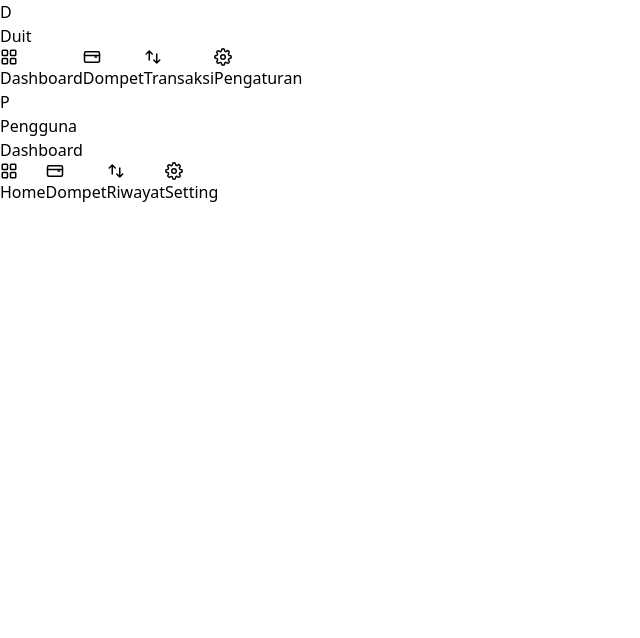
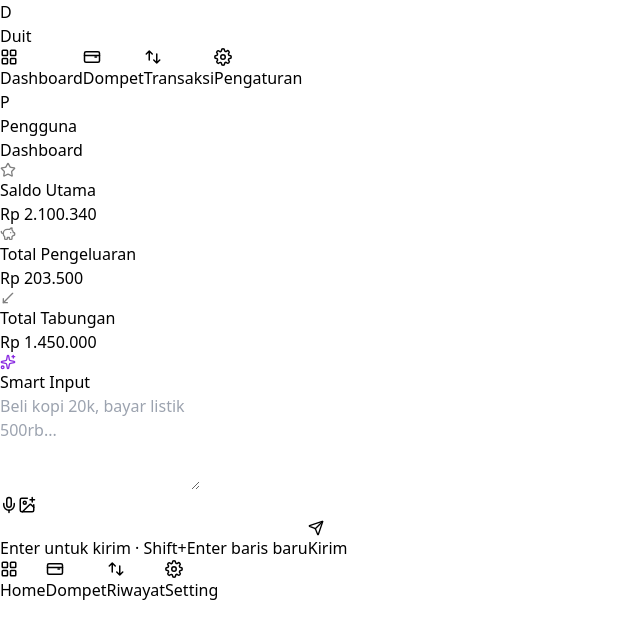
Before and after one commit to ramaaryasuta/fe-money-management, a React (Vite) app: page / in a window 1280 px wide. Shown: the top 638 px of the page, without its empty margins (0-640 px from the left). Built offline with nearby package versions, Linux system fonts and the light colour scheme.

Commit message:
feat : add dashboard component and lucide icon

```diff
--- a/package.json
+++ b/package.json
@@ -10,6 +10,7 @@
     "preview": "vite preview"
   },
   "dependencies": {
+    "lucide-react": "^1.9.0",
     "react": "^19.2.5",
     "react-dom": "^19.2.5",
     "react-router-dom": "^7.14.2"
--- a/src/components/Card/SavingCard.tsx
+++ b/src/components/Card/SavingCard.tsx
@@ -1,5 +1,6 @@
 import { formatRupiah } from "../../utils/formatting";
 import { badgeStyles } from "../../utils/ui_helper";
+import { PiggyBank } from "lucide-react";
 
 export interface SavingCardProps {
     name: string;
@@ -25,8 +26,8 @@ const SavingCard = ({
             {/* Header */}
             <div className="flex items-center justify-between mb-4">
                 <div className="flex items-center gap-2.5">
-                    <div className="w-9 h-9 rounded-xl bg-orange-50 flex items-center justify-center flex-shrink-0">
-                        {icon}
+                    <div className="w-9 h-9 rounded-xl bg-blue-50 flex items-center justify-center flex-shrink-0">
+                        {icon ?? <PiggyBank size={16} color={`${badgeColor}`} />}
                     </div>
                     <span className="text-sm font-semibold text-gray-800">{name}</span>
                 </div>
--- /dev/null
+++ b/src/components/Card/WalletBaseCard.tsx
@@ -0,0 +1,33 @@
+import { formatRupiah } from "../../utils/formatting";
+import { Star } from "lucide-react"
+
+export interface WalletBaseProps {
+    title: string;
+    value: number;
+    icon?: React.ReactNode;
+}
+
+const WalletBaseCard = ({
+    title,
+    value,
+    icon,
+}: WalletBaseProps) => {
+    return (
+        <div className="bg-white rounded-lg border border-gray-200 p-4 w-full">
+            {/* Header */}
+            <div className="flex mb-2">
+                <div className="flex items-center gap-2.5">
+                    {icon ?? <Star size={16} color="gray" />}
+                    <span className="text-sm font-normal text-gray-400">{title}</span>
+                </div>
+            </div>
+
+            {/* Balance Value */}
+            <p className="text-xl font-semibold text-gray-900 whitespace-nowrap overflow-hidden text-ellipsis">
+                {formatRupiah(value)}
+            </p>
+        </div>
+    )
+}
+
+export default WalletBaseCard
--- /dev/null
+++ b/src/components/Field/SmartInputField.tsx
@@ -0,0 +1,147 @@
+import { useState, useRef, useEffect, type KeyboardEvent } from "react";
+
+import { Mic, MicOff, ImagePlus, Send, Sparkles } from "lucide-react";
+
+// ─── Types ────────────────────────────────────────────────────────────────────
+
+export interface SmartInputProps {
+    onSubmit: (value: string) => void;
+    placeholder?: string;
+    isLoading?: boolean;
+}
+
+// ─── Component ────────────────────────────────────────────────────────────────
+
+export default function SmartInputField({
+    onSubmit,
+    placeholder = "Beli kopi 20k, bayar listrik 500rb...",
+    isLoading = false,
+}: SmartInputProps) {
+    const [value, setValue] = useState("");
+    const [isListening, setIsListening] = useState(false);
+    const textareaRef = useRef<HTMLTextAreaElement>(null);
+    const recognitionRef = useRef<SpeechRecognitionEvent | null>(null);
+
+    // Auto-resize textarea
+    useEffect(() => {
+        const textarea = textareaRef.current;
+        if (!textarea) return;
+        textarea.style.height = "auto";
+        textarea.style.height = `${textarea.scrollHeight}px`;
+    }, [value]);
+
+    // Speech recognition setup
+    const toggleMic = () => {
+        if (isListening) {
+            recognitionRef.current?.stopPropagation();
+            setIsListening(false);
+            return;
+        }
+
+        const SpeechRecognition =
+            (window as any).SpeechRecognition || (window as any).webkitSpeechRecognition;
+
+        if (!SpeechRecognition) return;
+
+        const recognition = new SpeechRecognition();
+        recognition.lang = "id-ID";
+        recognition.continuous = false;
+        recognition.interimResults = false;
+
+        recognition.onresult = (e: SpeechRecognitionEvent) => {
+            const transcript = e.results[0][0].transcript;
+            setValue((prev) => (prev ? prev + " " + transcript : transcript));
+            setIsListening(false);
+        };
+
+        recognition.onerror = () => setIsListening(false);
+        recognition.onend = () => setIsListening(false);
+
+        recognitionRef.current = recognition;
+        recognition.start();
+        setIsListening(true);
+    };
+
+    const handleKeyDown = (e: KeyboardEvent<HTMLTextAreaElement>) => {
+        if (e.key === "Enter" && !e.shiftKey) {
+            e.preventDefault();
+            handleSubmit();
+        }
+    };
+
+    const handleSubmit = () => {
+        if (!value.trim() || isLoading) return;
+        onSubmit(value.trim());
+        setValue("");
+    };
+
+    return (
+        <div className="bg-white rounded-2xl border border-gray-200 p-4 w-full shadow-sm">
+            {/* Label */}
+            <div className="flex items-center gap-1.5 mb-3">
+                <Sparkles size={16} color="blueviolet" />
+                <span className="text-[11px] font-normal tracking-widest text-gray-400 uppercase">
+                    Smart Input
+                </span>
+            </div>
+
+            {/* Textarea */}
+            <textarea
+                ref={textareaRef}
+                value={value}
+                onChange={(e) => setValue(e.target.value)}
+                onKeyDown={handleKeyDown}
+                placeholder={placeholder}
+                rows={4}
+                className="w-full text-sm text-gray-700 placeholder-gray-300 resize-none outline-none bg-transparent leading-relaxed min-h-[48px] max-h-40"
+            />
+
+            {/* Listening indicator */}
+            {isListening && (
+                <div className="flex items-center gap-2 px-3 py-2 bg-red-50 rounded-xl mb-3">
+                    <span className="w-2 h-2 rounded-full bg-red-400 animate-pulse" />
+                    <span className="text-sm text-red-400 font-medium">Mendengarkan...</span>
+                </div>
+            )}
+
+            {/* Footer */}
+            <div className="flex items-center justify-between mt-2">
+                {/* Left actions */}
+                <div className="flex items-center gap-2">
+                    <button
+                        onClick={toggleMic}
+                        className={`w-8 h-8 rounded-xl flex items-center justify-center border transition-all duration-150
+              ${isListening
+                                ? "border-red-200 bg-red-50 text-red-400"
+                                : "border-gray-200 bg-white text-gray-400 hover:bg-gray-50"
+                            }`}
+                    >
+                        {isListening ? <MicOff size={18} /> : <Mic size={18} />}
+                    </button>
+                    <button className="w-8 h-8 rounded-xl flex items-center justify-center border border-gray-200 bg-white text-gray-400 hover:bg-gray-50 transition-all duration-150">
+                        <ImagePlus size={18} />
+                    </button>
+                </div>
+
+                {/* Right: hint + send */}
+                <div className="flex items-center gap-3">
+                    <span className="hidden sm:block text-[11px] text-gray-400 select-none">
+                        Enter untuk kirim · Shift+Enter baris baru
+                    </span>
+                    <button
+                        onClick={handleSubmit}
+                        disabled={!value.trim() || isLoading}
+                        className={`flex items-center gap-1.5 text-xs font-medium px-3 py-2 rounded-xl border transition-all duration-150
+              ${value.trim() && !isLoading
+                                ? "border-gray-300 bg-neutral-900 text-white hover:bg-gray-50"
+                                : "border-gray-100 bg-gray-50 text-gray-400 font-normal cursor-not-allowed"
+                            }`}
+                    >
+                        <Send size={16} />
+                        Kirim
+                    </button>
+                </div>
+            </div>
+        </div>
+    );
+}
--- /dev/null
+++ b/src/features/dashboard/components/WalletSummary.tsx
@@ -0,0 +1,25 @@
+import WalletBaseCard from "../../../components/Card/WalletBaseCard"
+
+import { PiggyBank, MoveDownLeft } from "lucide-react"
+
+const WalletSummary = () => {
+    return (
+        <div className="flex gap-3 overflow-x-auto scrollbar-hide">
+            <div className="w-10/12 md:w-6/12 lg:w-4/12 flex-shrink-0">
+                <WalletBaseCard title="Saldo Utama" value={2100340} />
+            </div>
+            <div className="w-10/12 md:w-6/12 lg:w-4/12 flex-shrink-0">
+                <WalletBaseCard
+                    icon={<PiggyBank size={16} color="gray" />}
+                    title="Total Pengeluaran" value={203500} />
+            </div>
+            <div className="w-10/12 md:w-6/12 lg:w-4/12 flex-shrink-0">
+                <WalletBaseCard
+                    icon={<MoveDownLeft size={16} color="gray" />}
+                    title="Total Tabungan" value={1450000} />
+            </div>
+        </div>
+    )
+}
+
+export default WalletSummary
--- a/src/features/dashboard/pages/DashboardPage.tsx
+++ b/src/features/dashboard/pages/DashboardPage.tsx
@@ -1,6 +1,13 @@
+import SmartInputField from "../../../components/Field/SmartInputField"
+import WalletSummary from "../components/WalletSummary"
+
 const DashboardPage = () => {
     return (
-        <div className="px-4">
+        <div className="p-4 space-y-4">
+            <WalletSummary />
+            <SmartInputField
+                onSubmit={(value) => console.log("Input:", value)}
+                placeholder="Beli kopi 20k, bayar listik 500rb..." />
         </div>
     )
 }
```
Also changed, not shown: src/components/Card/BudgetCard.tsx (+2 -9 lines), src/components/Card/WalletCard.tsx (+4 -10 lines), 1 other file (tests, documents, lock files or other folders).
